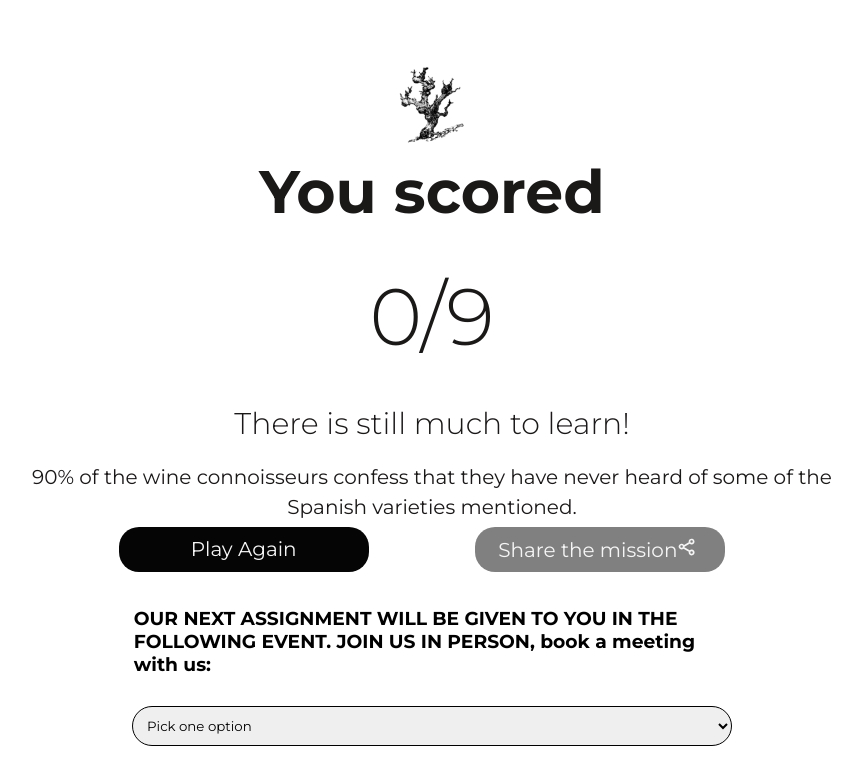
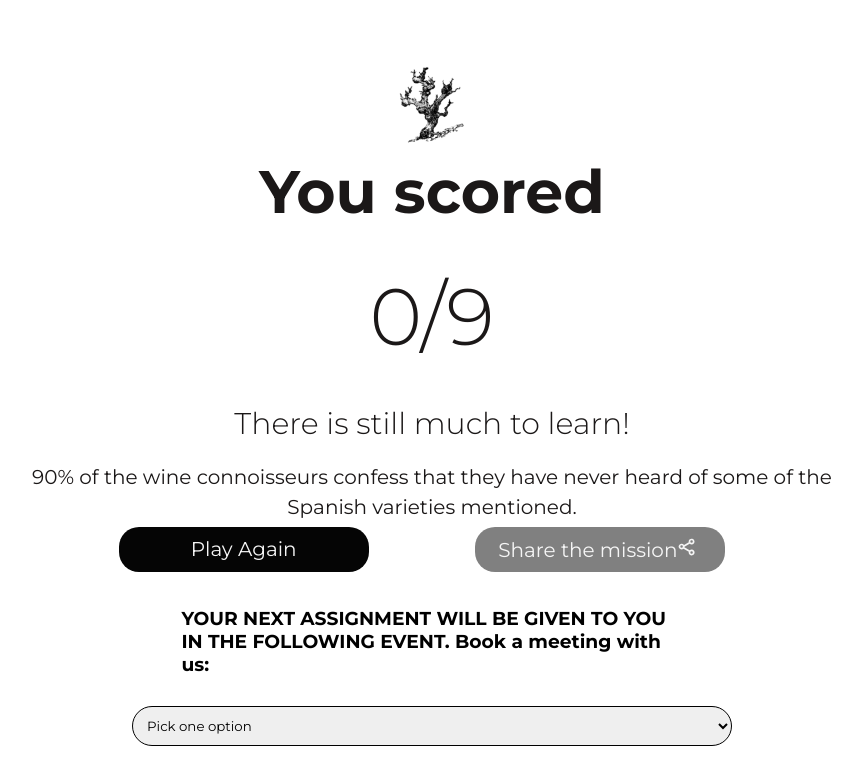
Before and after one commit to Guillef33/bodegaMission, a React (Create React App) app: page /score in a window 1280 px wide. Shown: the top 784 px of the page, without its empty margins (208-1070 px from the left). Built offline with nearby package versions, Linux system fonts and the light colour scheme.

Commit message:
borrar pantalla

```diff
--- a/src/components/Form/SurveyForm.js
+++ b/src/components/Form/SurveyForm.js
@@ -94,22 +94,27 @@ const SurveyForm = () => {
     isValid &&
       Swal.fire(
         {
-          title: "Ready to see the correct answer? ",
+          title: "Thank you!",
           icon: "success",
           confirmButtonText: "Ok",
           customClass: "button-about",
           timer: 3500,
         },
         isValid && setEmailSend(docRef.id),
-        isValid && setTimeout(() => navigate("/results"), 4000)
+        isValid &&
+          setTimeout(
+            () => window.location.replace("https://raicesibericas.com"),
+            //  navigate("https://raicesibericas.com"),
+            4000
+          )
       );
   };
 
   return (
     <div>
       <h3 className="form-h3-survey">
-        OUR NEXT ASSIGNMENT WILL BE GIVEN TO YOU IN THE FOLLOWING EVENT. JOIN US
-        IN PERSON, book a meeting with us:
+        YOUR NEXT ASSIGNMENT WILL BE GIVEN TO YOU IN THE FOLLOWING EVENT. Book a
+        meeting with us:
       </h3>
 
       <Formik
@@ -190,7 +195,7 @@ const SurveyForm = () => {
                     className="send-form-button send-form-button-survey"
                     type="submit"
                   >
-                    See more
+                    Submit
                   </button>
                 )}
               </>
```
